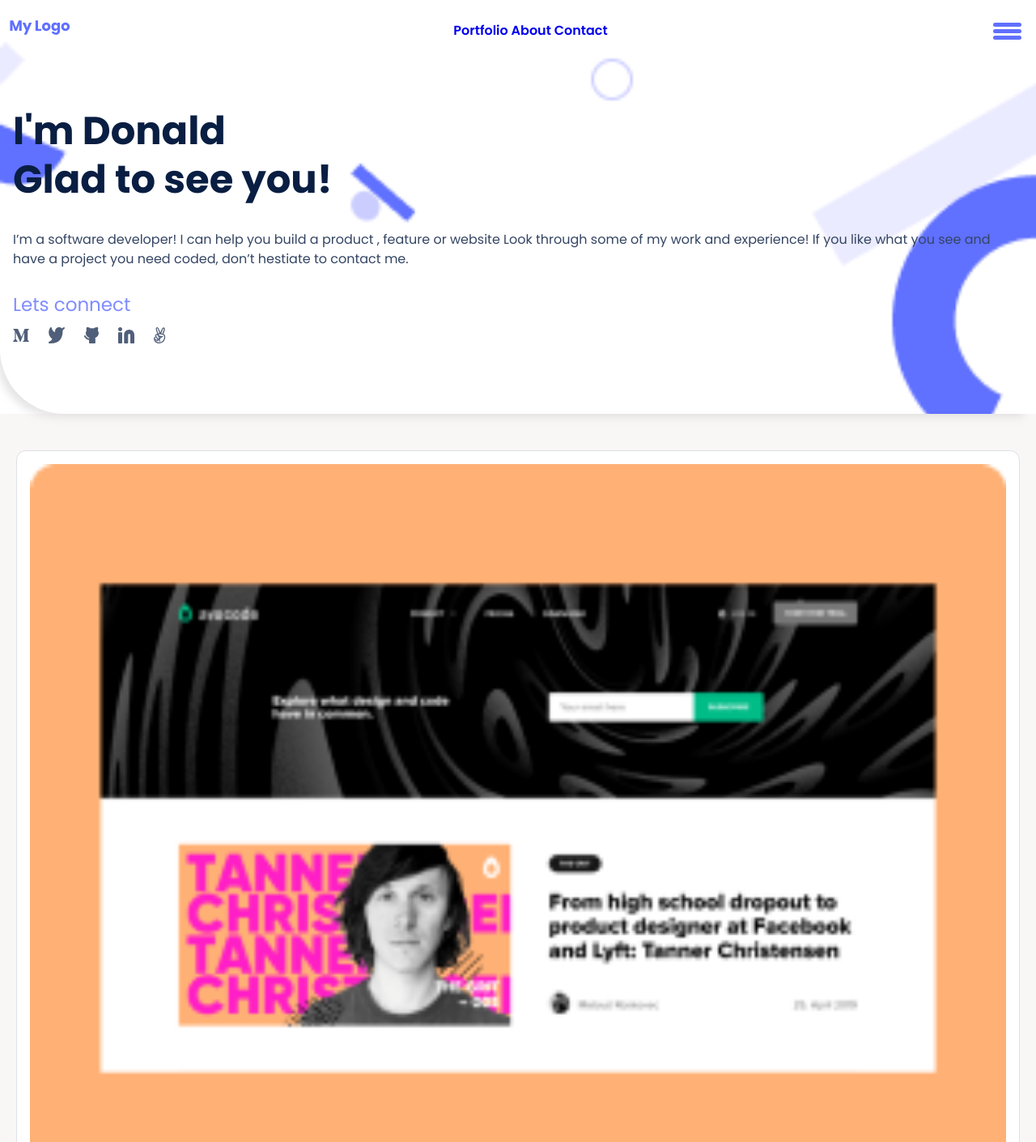
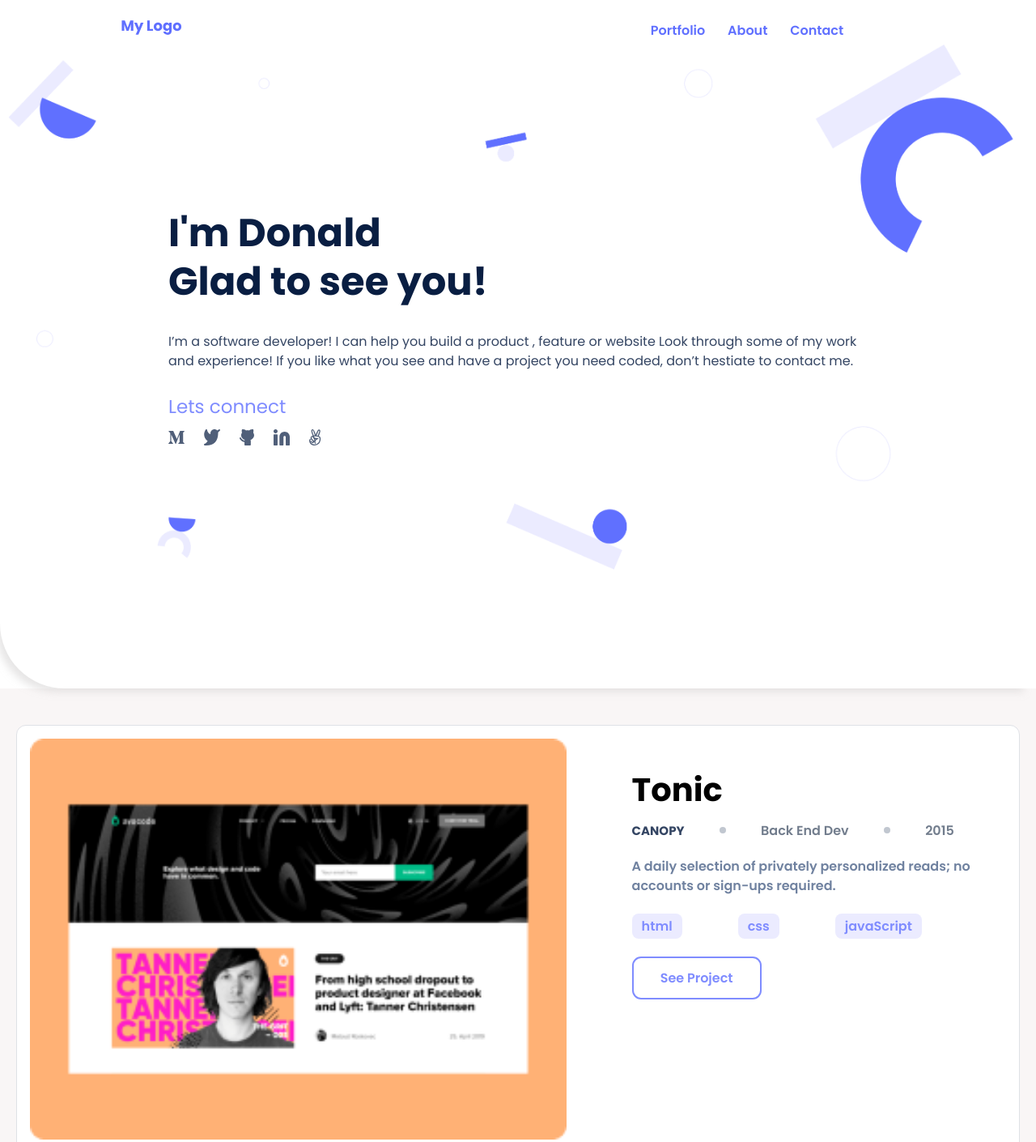
Before and after one commit to quavo19/Portfolio, a website: page index.html in a window 1280 px wide. Shown: the top 1410 px of the page at 81% size. Drawn offline with Linux system fonts and the light colour scheme.

Commit message:
add media queries for the laptop version, dispaly elements to flex and resize to pixel perfect with the figma template

```diff
--- a/style.css
+++ b/style.css
@@ -430,3 +430,60 @@ textarea {
 .button:hover {
   background-color: #344563;
 }
+
+/* desktop version mode */
+
+.nav-list {
+  display: none;
+}
+
+@media (min-width: 900px) {
+  .box2 {
+    background-image: url('img/bigbg.png');
+    background-size: 98%;
+    height: 100vh;
+    background-position-y: 5px;
+    background-position-x: 10px;
+    padding: 10% 15%;
+  }
+
+  .nav-bar {
+    width: 100%;
+  }
+
+  .hamburger {
+    display: none;
+  }
+
+  .nav-list {
+    display: flex;
+    justify-content: space-between;
+    padding-left: 40%;
+    font-weight: 700;
+  }
+
+  .logo {
+    padding-left: 200%;
+  }
+
+  .nav-list-item li a {
+    padding: 4px 12px;
+    color: #6070ff;
+    text-decoration: none;
+  }
+
+  .tonic {
+    flex-direction: row;
+    justify-content: space-between;
+  }
+
+  .col-1 {
+    width: 55%;
+    height: 100%;
+  }
+
+  .tonic-2 {
+    padding: 20px;
+    width: 40%;
+  }
+}
```
